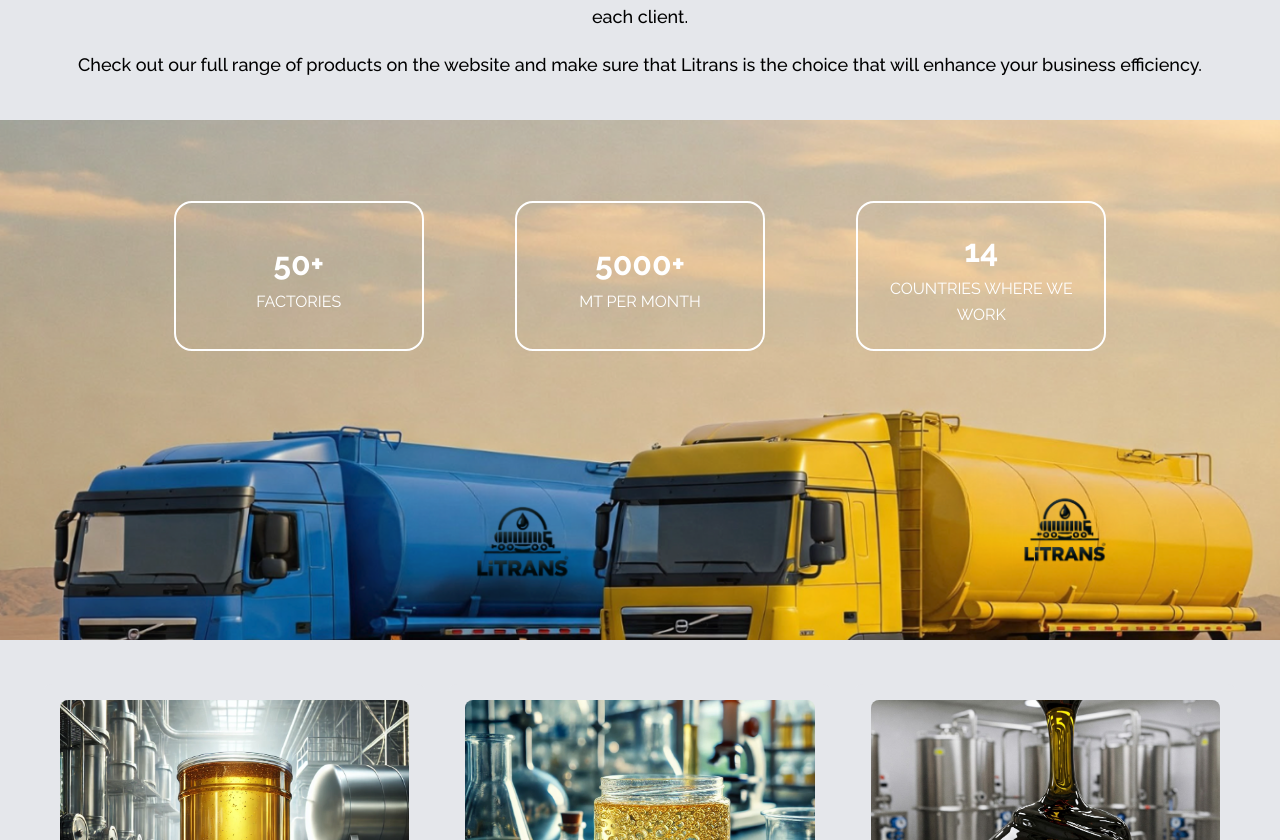
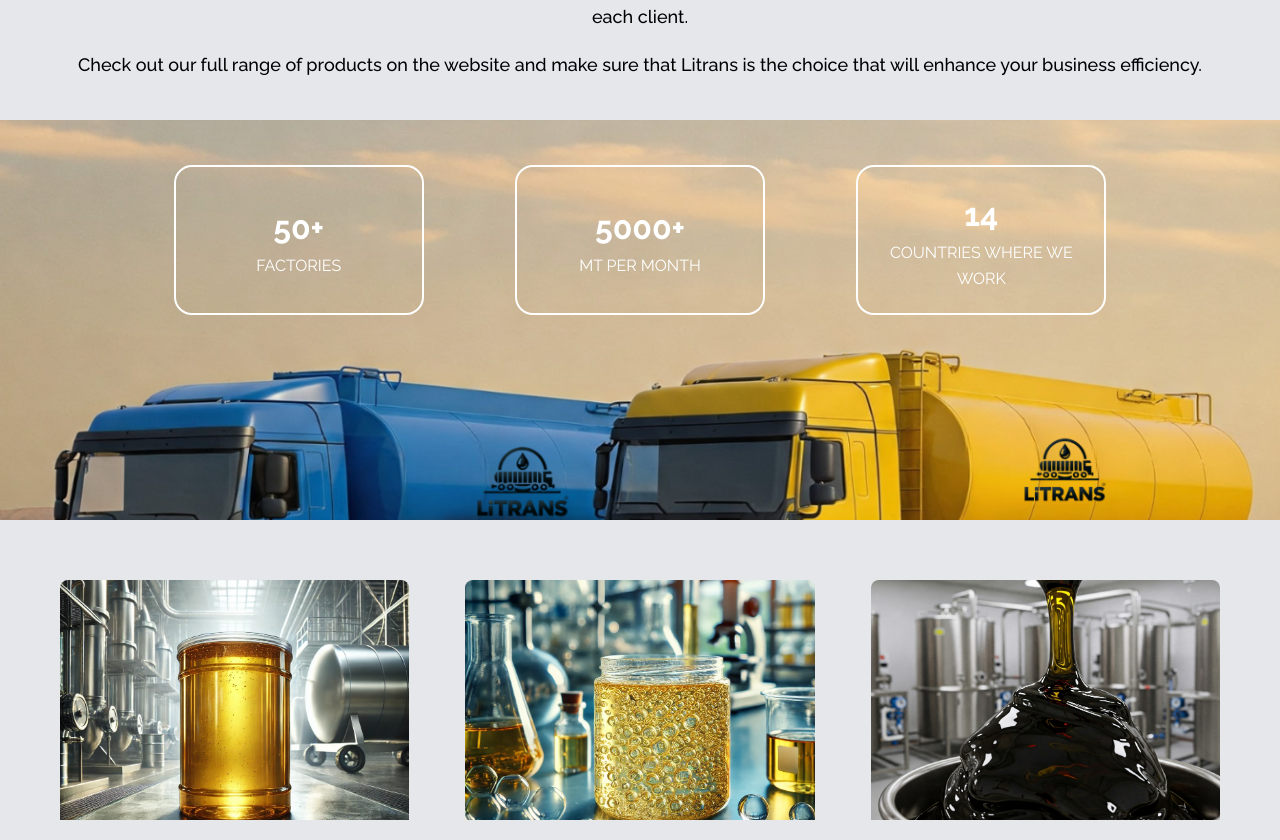
Before and after one commit to Serg-Serka/litrans-vercel, a Next.js app: page / in a window 1280 px wide. Shown: the part 440-1280 px from the top of the page. Built offline with nearby package versions, Linux system fonts and the light colour scheme; no server answers.

Commit message:
Updated image display

```diff
--- a/app/page.tsx
+++ b/app/page.tsx
@@ -26,14 +26,14 @@
       </section>
       <section className="image-section">
         <div className="full-width-image-wrapper">
-          <Image
-            src="/images/home.png"
-            alt="Trading"
-            className="full-width-image"
-            fill
-            priority
-            objectFit="cover"
-          />
+          {/*<Image*/}
+          {/*  src="/images/home.png"*/}
+          {/*  alt="Trading"*/}
+          {/*  className="full-width-image"*/}
+          {/*  fill*/}
+          {/*  priority*/}
+          {/*  objectFit="cover"*/}
+          {/*/>*/}
           <div style={{
             position: "absolute",
             top: "30%", // Center vertically
--- a/app/trading/trading.css
+++ b/app/trading/trading.css
@@ -28,7 +28,11 @@
 .full-width-image-wrapper {
     position: relative;
     width: 100vw;
-    height: 65vh; /* Adjust height as needed */
+    height: 50vh; /* Adjust height as needed */
+    background-size: cover;
+    background-position: center;
+    background-image: url('../../public/images/home.png');
+    display: flex;
 }
 
 .full-width-image {
```
